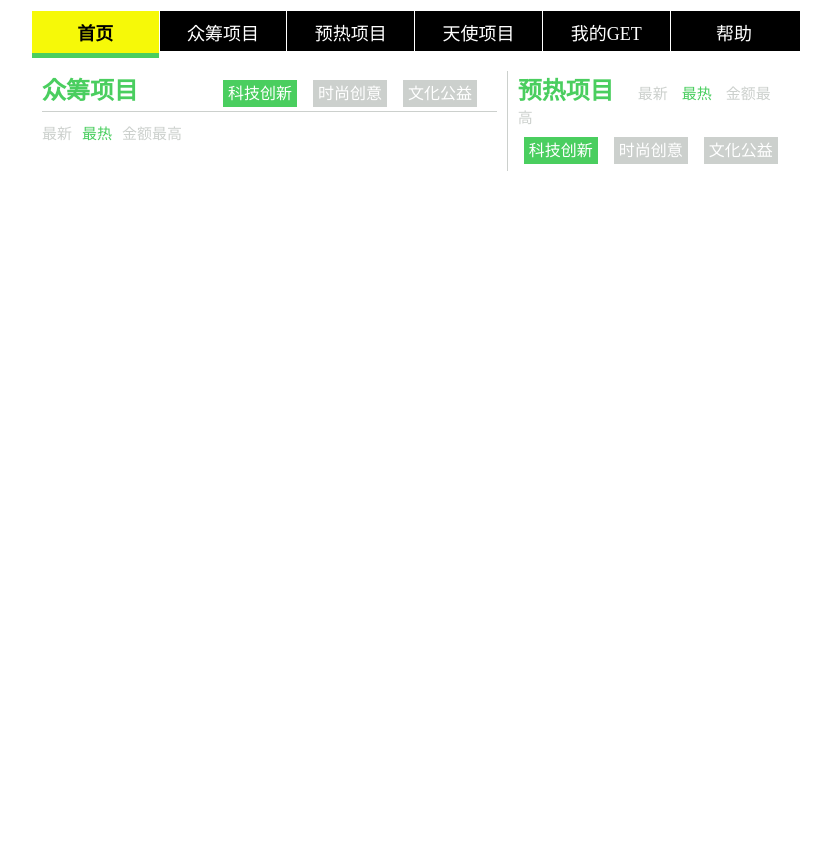
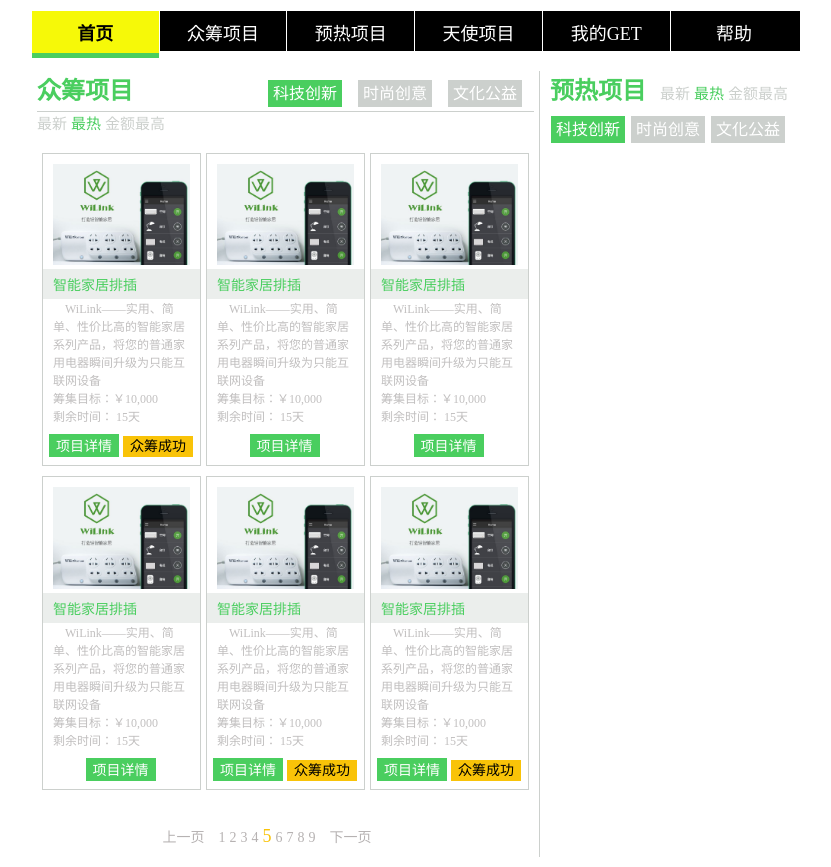
Before and after one commit to raisecop/raisewebsite, a plain HTML site: page index.html in a window 1280 px wide. Shown: the part 185-1052 px from the top of the page, without its empty margins (224-1055 px from the left). Before the commit the page ends 800 px from the top, so only its background shows below. Drawn offline with Linux system fonts and the light colour scheme.

Commit message:
update zcproject

```diff
--- a/css/style.css
+++ b/css/style.css
@@ -99,9 +99,10 @@ div.nav ul{
 	font-weight: bold;
 }
 
-div.tableContainer{
+div.tableContainer1{
+	clear:both;
 	display: table;
-	border-spacing: 10px;
+	border-spacing: 5px 10px;
 	vertical-align: left;
 }
 div.tableRow{
@@ -116,7 +117,7 @@ div.tableCell{
 }
 #zcproject{
 	//margin:50px 0px;
-	width: 500px;
+	width: 450px;
 }
 #zch{
 	margin-right: 35px;
@@ -128,6 +129,7 @@ div.tableCell{
 }
 .navul{
 	display: inline;
+	margin-left: 50px;
 }
 .navul ul{
 	display: inline;
@@ -157,8 +159,6 @@ div.tableCell{
 }
 .ssubnav li{
 	float: left;
-	padding-right: 10px;
-	padding-top: 10px;
 }
 .ssubnav a:link,.ssubnav a:visited{
 	color: #ccd0cd;
@@ -175,7 +175,7 @@ div.tableCell{
 
 .ssubnav2{
 	display: inline;
-	margin-left: 20px;
+	margin-left: 10px;
 }
 .ssubnav2 li{
 	float: none;
@@ -187,3 +187,88 @@ div#navul2,div#navul2 ul{
 	padding: 0;
 	margin: 10px 0px;
 }
+div#navul2 li{
+	margin:10px 1px;
+}
+div.zcholder{
+	width: 200px;
+	padding:10px 0px;
+	border:thin solid #ccd0cd;
+}
+div.tableContianer{
+
+}
+div#zchd{
+	margin-top: 10px;
+	border-spacing: 5px 10px;
+}
+img.phimages{
+	margin:0px 10px;
+}
+p.goodsname{
+	font-size: 14px;
+	color: #4ace5f;
+	background-color: #ebeeec;
+	padding: 5px 10px;
+	padding-left:10px;
+	margin:0px;
+}
+p.intro,p.time,p.money{
+	font-size:12px;
+	padding: 0px 10px;
+	margin: 0px;
+}
+div.zcholder span{
+}
+div.bar{
+	width:72px;
+	margin:auto;
+	margin-top: 10px;
+	padding: 0px 6px;
+}
+div.success{
+	width:145px;
+}
+div.bar span{
+	padding:3px 7px;
+}
+span.success{
+	background-color: #f9c308;
+	color:black;
+	font-size: 14px;
+}
+span.detail{
+	background-color:  #4ace5f;
+}
+span.detail a:link,span.detail a:visited{
+	color: white;
+	font-size: 14px;
+	text-decoration: none;
+}
+div.bar span.success{
+	display: none;
+}
+div.success span.success{
+	display: inline;
+}
+div#page{
+	display: table-cell;
+}
+div#page p{
+	width: 450px;
+	text-align: center;
+	margin-bottom: 0px;
+}
+div#page a:link,div#page a:visited{
+	color: #b6b2b2;
+	font-size: 14px;
+	text-decoration: none;
+}
+div#page span{
+	margin:10px;
+}
+em{
+	font-style: normal;
+	color:#f9c308;
+	font-size:18px;
+}
--- a/index.html
+++ b/index.html
@@ -31,7 +31,7 @@
 		</div>
 		<div id="adv">
 		</div>
-		<div class="tableContainer">
+		<div class="tableContainer1">
 			<div class="tableRow">
 				<div id="zcproject" class="tableCell">
 					<div class="nav" id="subnav">
@@ -46,22 +46,104 @@
 
 					</div>
 					<div class="nav ssubnav">
-						<ul>
+						<ul class="ssubnav2">
 							<li><a href="#">最新</a></li>
 							<li class="selected"><a href="#">最热</a></li>
 							<li><a href="#">金额最高</a></li>
 						</ul>
 
 					</div>
-					<div class="tableContainer">
+					<div class="tableContainer" id="zchd">
 						<div class="tableRow">
-
+							<div class="zcholder tableCell">
+								<img src="images/pic1.jpg" width="137px" class="phimages">
+								<p class="goodsname">智能家居排插</p>
+								<p class="intro">&nbsp&nbsp&nbsp&nbspWiLink——实用、简单、性价比高的智能家居系列产品，将您的普通家用电器瞬间升级为只能互联网设备</p>
+								<p class="money">筹集目标：￥10,000</p>
+								<p class="time">剩余时间： 15天</p>
+								<div class="bar success">
+									<span class="detail"><a href="#">项目详情</a></span>
+									<span class="success">众筹成功</span>
+								</div>
+							</div>
+							<div class="zcholder tableCell">
+								<img src="images/pic1.jpg" width="137px" class="phimages">
+								<p class="goodsname">智能家居排插</p>
+								<p class="intro">&nbsp&nbsp&nbsp&nbspWiLink——实用、简单、性价比高的智能家居系列产品，将您的普通家用电器瞬间升级为只能互联网设备</p>
+								<p class="money">筹集目标：￥10,000</p>
+								<p class="time">剩余时间： 15天</p>
+								<div class="bar">
+									<span class="detail"><a href="#">项目详情</a></span>
+									<span class="success">众筹成功</span>
+								</div>
+							</div><div class="zcholder tableCell">
+								<img src="images/pic1.jpg" width="137px" class="phimages">
+								<p class="goodsname">智能家居排插</p>
+								<p class="intro">&nbsp&nbsp&nbsp&nbspWiLink——实用、简单、性价比高的智能家居系列产品，将您的普通家用电器瞬间升级为只能互联网设备</p>
+								<p class="money">筹集目标：￥10,000</p>
+								<p class="time">剩余时间： 15天</p>
+								<div class="bar">
+									<span class="detail"><a href="#">项目详情</a></span>
+									<span class="success">众筹成功</span>
+								</div>
+							</div>
 						</div>
 						<div class="tableRow">
-
+							<div class="zcholder tableCell">
+								<img src="images/pic1.jpg" width="137px" class="phimages">
+								<p class="goodsname">智能家居排插</p>
+								<p class="intro">&nbsp&nbsp&nbsp&nbspWiLink——实用、简单、性价比高的智能家居系列产品，将您的普通家用电器瞬间升级为只能互联网设备</p>
+								<p class="money">筹集目标：￥10,000</p>
+								<p class="time">剩余时间： 15天</p>
+								<div class="bar">
+									<span class="detail"><a href="#">项目详情</a></span>
+									<span class="success">众筹成功</span>
+								</div>
+							</div>
+							<div class="zcholder tableCell">
+								<img src="images/pic1.jpg" width="137px" class="phimages">
+								<p class="goodsname">智能家居排插</p>
+								<p class="intro">&nbsp&nbsp&nbsp&nbspWiLink——实用、简单、性价比高的智能家居系列产品，将您的普通家用电器瞬间升级为只能互联网设备</p>
+								<p class="money">筹集目标：￥10,000</p>
+								<p class="time">剩余时间： 15天</p>
+								<div class="bar success">
+									<span class="detail"><a href="#">项目详情</a></span>
+									<span class="success">众筹成功</span>
+								</div>
+							</div>
+							<div class="zcholder tableCell">
+								<img src="images/pic1.jpg" width="137px" class="phimages">
+								<p class="goodsname">智能家居排插</p>
+								<p class="intro">&nbsp&nbsp&nbsp&nbspWiLink——实用、简单、性价比高的智能家居系列产品，将您的普通家用电器瞬间升级为只能互联网设备</p>
+								<p class="money">筹集目标：￥10,000</p>
+								<p class="time">剩余时间： 15天</p>
+								<div class="bar success">
+									<span class="detail"><a href="#">项目详情</a></span>
+									<span class="success">众筹成功</span>
+								</div>
+							</div>
 						</div>
 					</div>
+					<div id="page">
+						<p>
+							<span>
+							<a href="">上一页</a>
+							</span>
+							<a href="">1</a>
+							<a href="">2</a>
+							<a href="">3</a>
+							<a href="">4</a>
+							<em>5</em>
+							<a href="">6</a>
+							<a href="">7</a>
+							<a href="">8</a>
+							<a href="">9</a>
+							<span>
+							<a href="">下一页</a>
+							</span>
 
+						</p>
+					</div>
 				</div>
 				<div id="yrproject" class="tableCell">
 					<h2 class="header2">预热项目</h2>
```
